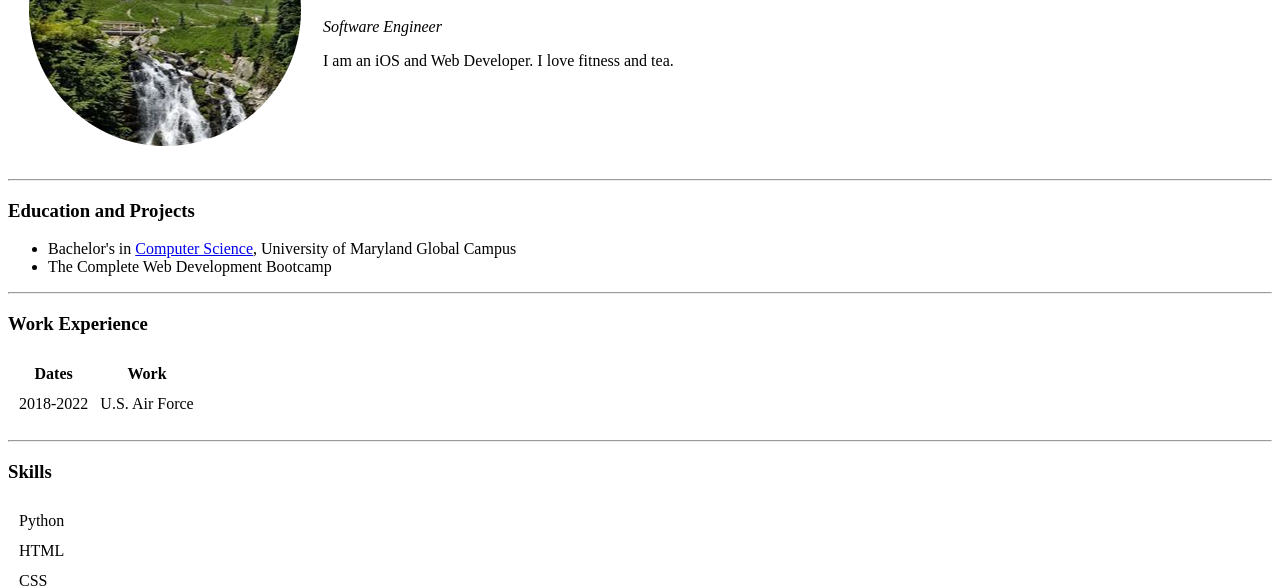
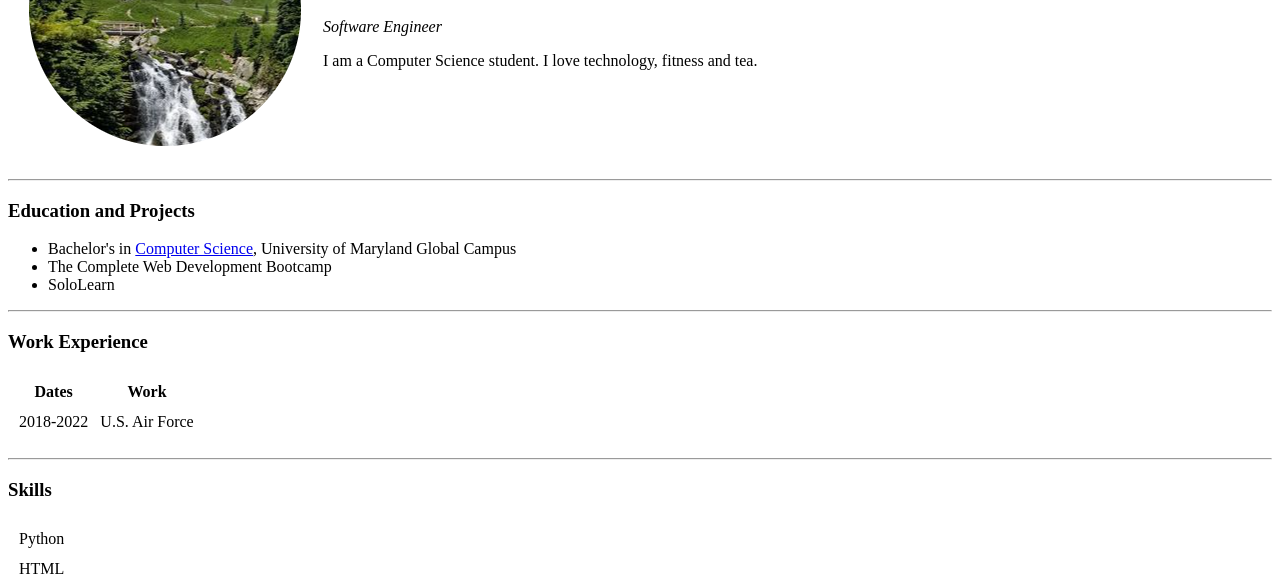
Before and after one commit to ta-clark/cv, a plain HTML site: page index.html in a window 1280 px wide. Shown: the part 155-741 px from the top of the page. Drawn offline with Linux system fonts and the light colour scheme.

Commit message:
Update index.html

```diff
--- a/index.html
+++ b/index.html
@@ -13,7 +13,7 @@
       <td>
         <h1>Tarren Clark</h1>
         <p><em>Software Engineer</em></p>
-        <p>I am an iOS and Web Developer. I love fitness and tea.</p>
+        <p>I am a Computer Science student. I love technology, fitness and tea.</p>
       </td>
     </tr>
   </table>
@@ -23,6 +23,7 @@
   <ul>
     <li>Bachelor's in <a href="https://www.umgc.edu/academic-programs/bachelors-degrees/computer-science-major.cfm">Computer Science</a>, University of Maryland Global Campus</li>
     <li>The Complete Web Development Bootcamp</li>
+    <li>SoloLearn</li>
   </ul>
   <hr>
   <h3>Work Experience</h3>
```
